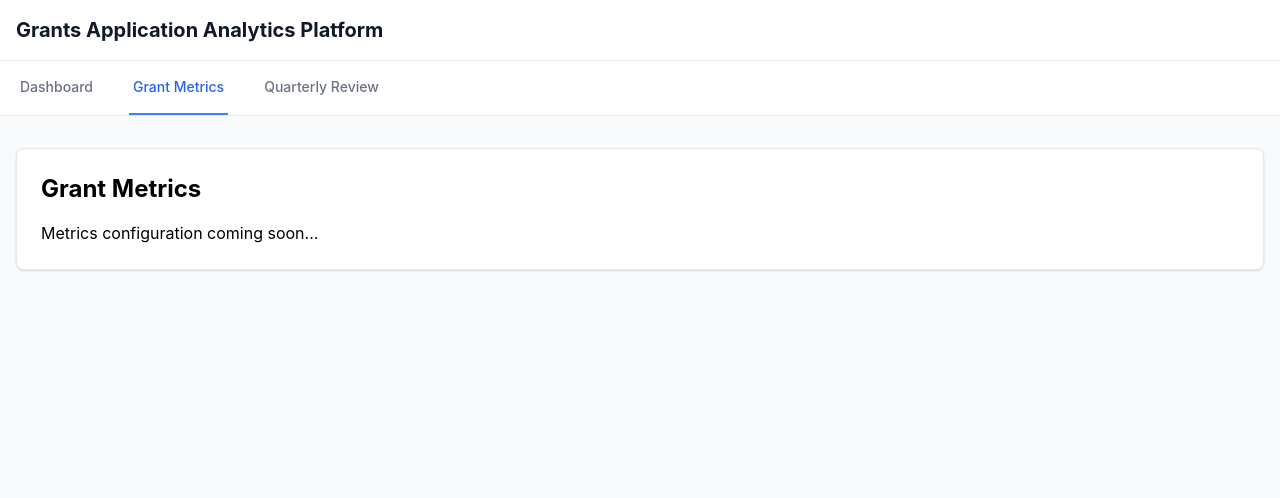
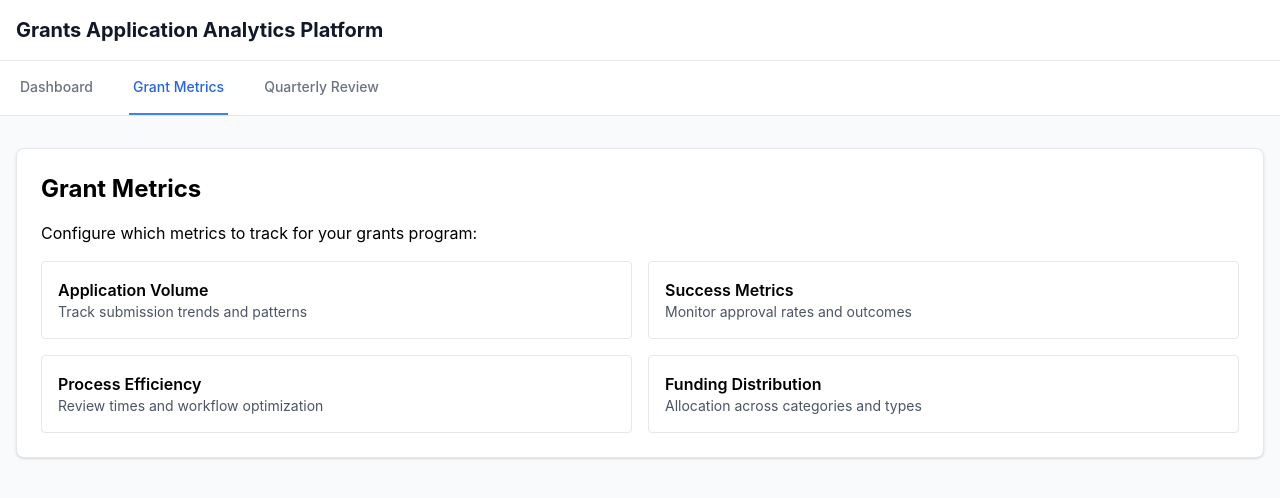
Before and after one commit to markosborn1/grants-analytics-tool, a React (Create React App) app: page / in a window 1280 px wide. Both pictures are taken after a click on the button "Grant Metrics". Shown: the top 498 px of the page. Built offline with nearby package versions, Linux system fonts and the light colour scheme; the HTML template or start-up script is replaced by a standard one.

Commit message:
Update funnel with announcement types

```diff
--- a/src/App.js
+++ b/src/App.js
@@ -20,6 +20,7 @@ const App = () => {
     { stage: 'Selections', value: 89 }
   ]);
 
+  // Update functions
   const updateMetric = (key, value) => {
     setMetrics(prev => ({ ...prev, [key]: parseFloat(value) || 0 }));
   };
@@ -115,7 +116,7 @@ const App = () => {
         </div>
       </div>
 
-      {/* Pipeline Chart */}
+      {/* Pipeline Section */}
       <div className="bg-white p-6 rounded-lg shadow border">
         <h3 className="text-lg font-semibold mb-4">Grants Program Pipeline</h3>
         <div className="space-y-4">
@@ -145,12 +146,19 @@ const App = () => {
         </div>
       </div>
 
-      {/* Simple Charts */}
+      {/* Charts Section */}
       <div className="grid grid-cols-1 lg:grid-cols-2 gap-6">
         <div className="bg-white p-6 rounded-lg shadow border">
           <h3 className="text-lg font-semibold mb-4">Monthly Applications</h3>
           <div className="space-y-2">
-            {['Jan: 156', 'Feb: 189', 'Mar: 234', 'Apr: 198', 'May: 267', `Jun: ${metrics.applications}`].map((item, index) => (
+            {[
+              'Jan: 156',
+              'Feb: 189',
+              'Mar: 234',
+              'Apr: 198',
+              'May: 267',
+              `Jun: ${metrics.applications}`
+            ].map((item, index) => (
               <div key={index} className="flex justify-between">
                 <span>{item.split(':')[0]}</span>
                 <span className="font-bold">{item.split(':')[1]}</span>
@@ -191,14 +199,75 @@ const App = () => {
   const Metrics = () => (
     <div className="bg-white p-6 rounded-lg shadow border">
       <h2 className="text-2xl font-bold mb-4">Grant Metrics</h2>
-      <p>Metrics configuration coming soon...</p>
+      <div className="space-y-4">
+        <p>Configure which metrics to track for your grants program:</p>
+        <div className="grid grid-cols-1 md:grid-cols-2 gap-4">
+          <div className="border rounded p-4">
+            <h4 className="font-semibold">Application Volume</h4>
+            <p className="text-sm text-gray-600">Track submission trends and patterns</p>
+          </div>
+          <div className="border rounded p-4">
+            <h4 className="font-semibold">Success Metrics</h4>
+            <p className="text-sm text-gray-600">Monitor approval rates and outcomes</p>
+          </div>
+          <div className="border rounded p-4">
+            <h4 className="font-semibold">Process Efficiency</h4>
+            <p className="text-sm text-gray-600">Review times and workflow optimization</p>
+          </div>
+          <div className="border rounded p-4">
+            <h4 className="font-semibold">Funding Distribution</h4>
+            <p className="text-sm text-gray-600">Allocation across categories and types</p>
+          </div>
+        </div>
+      </div>
     </div>
   );
 
   const Review = () => (
-    <div className="bg-white p-6 rounded-lg shadow border">
-      <h2 className="text-2xl font-bold mb-4">Quarterly Review</h2>
-      <p>Quarterly review features coming soon...</p>
+    <div className="space-y-6">
+      <div className="bg-white p-6 rounded-lg shadow border">
+        <h2 className="text-2xl font-bold mb-4">Quarterly Review</h2>
+        <div className="space-y-4">
+          <div>
+            <label className="block text-sm font-medium mb-2">Quarter</label>
+            <select className="border rounded px-3 py-2">
+              <option>Q2 2024</option>
+              <option>Q1 2024</option>
+              <option>Q4 2023</option>
+            </select>
+          </div>
+
+          <div>
+            <label className="block text-sm font-medium mb-2">Executive Summary</label>
+            <textarea
+              className="w-full border rounded px-3 py-2 h-32"
+              placeholder="Enter key highlights and insights from this quarter..."
+            />
+          </div>
+
+          <button className="bg-blue-600 text-white px-4 py-2 rounded">
+            Generate Report
+          </button>
+        </div>
+      </div>
+
+      <div className="bg-white p-6 rounded-lg shadow border">
+        <h3 className="text-lg font-semibold mb-4">Key Insights</h3>
+        <div className="space-y-3">
+          <div className="border rounded p-4">
+            <h4 className="font-medium">Application Growth</h4>
+            <p className="text-sm text-gray-600">35% increase in applications this quarter</p>
+          </div>
+          <div className="border rounded p-4">
+            <h4 className="font-medium">Process Improvement</h4>
+            <p className="text-sm text-gray-600">Reduced decision time from 25 to 18 days</p>
+          </div>
+          <div className="border rounded p-4">
+            <h4 className="font-medium">Fund Utilization</h4>
+            <p className="text-sm text-gray-600">94% of available funds allocated effectively</p>
+          </div>
+        </div>
+      </div>
     </div>
   );
 
```
